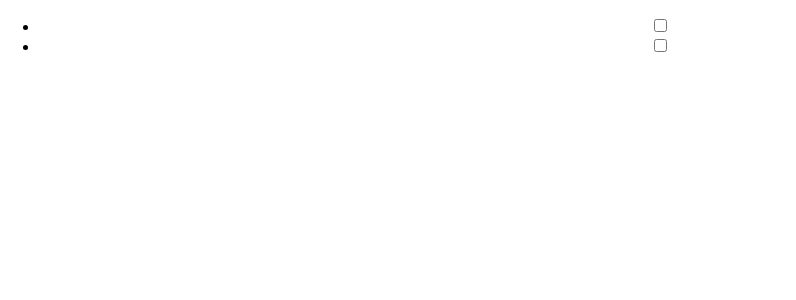
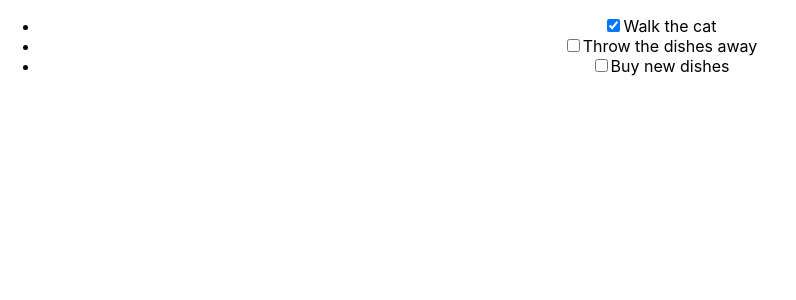
Before and after one commit to grace-ko/intro-to-react, a React (Create React App) app: page / in a window 1280 px wide. Shown: the top 300 px of the page, without its empty margins (0-796 px from the left). Built offline with nearby package versions, Linux system fonts and the light colour scheme.

Commit message:
completed: props and state

```diff
--- a/src/App.js
+++ b/src/App.js
@@ -3,12 +3,23 @@
 import ToDo from './components/ToDo.js';
 
 class App extends Component {
+  constructor(props) {
+    super(props);
+    this.state = {
+      todos: [
+        { description: 'Walk the cat', isCompleted: true },
+        { description: 'Throw the dishes away', isCompleted: false },
+        { description: 'Buy new dishes', isCompleted: false }
+      ]
+    };
+  }
   render() {
     return (
       <div className="App">
         <ul>
-          <ToDo />
-          <ToDo />
+          { this.state.todos.map( (todo, index) =>
+             <ToDo key={ index } description={ todo.description } isCompleted={ todo.isCompleted } />
+          )}
         </ul>
       </div>
     );
```
